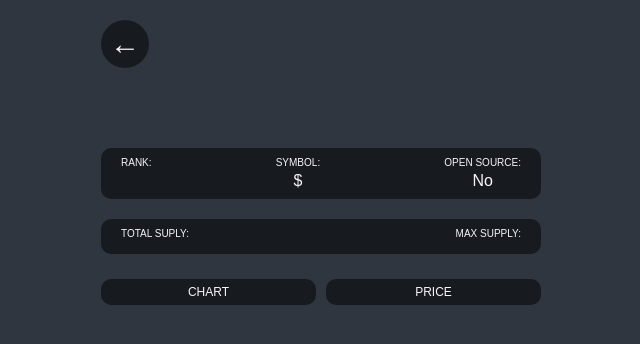
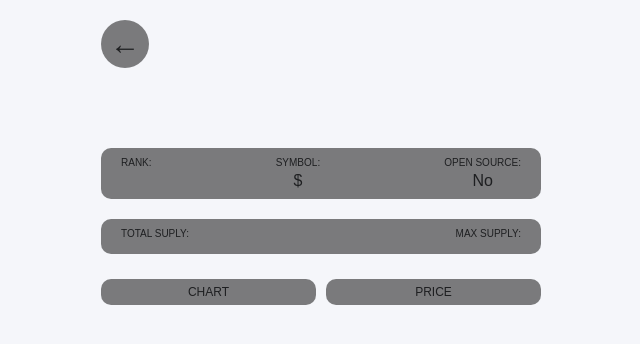
Before and after one commit to seonhop/react-master, a React (Create React App) app: page /1 in a window 1280 px wide. Shown: the top 344 px of the page, without its empty margins (319-959 px from the left). Built offline with nearby package versions, Linux system fonts and the light colour scheme; no server answers.

Commit message:
style changes for themes

```diff
--- a/src/index.tsx
+++ b/src/index.tsx
@@ -2,7 +2,7 @@ import React from "react";
 import ReactDOM from "react-dom/client";
 import App from "./App";
 import { ThemeProvider } from "styled-components";
-import { theme, lightTheme, darkTheme } from "./theme";
+import { lightTheme, darkTheme } from "./theme";
 import { QueryClient, QueryClientProvider } from "react-query";
 
 const root = ReactDOM.createRoot(
@@ -11,10 +11,15 @@ const root = ReactDOM.createRoot(
 
 const queryClient = new QueryClient();
 
+const themes = {
+    light: lightTheme,
+    dark: darkTheme,
+};
+
 root.render(
     <React.StrictMode>
         <QueryClientProvider client={queryClient}>
-            <ThemeProvider theme={theme}>
+            <ThemeProvider theme={lightTheme}>
                 <App />
             </ThemeProvider>
         </QueryClientProvider>
--- a/src/routes/Coins.tsx
+++ b/src/routes/Coins.tsx
@@ -21,7 +21,7 @@ const Header = styled.header`
 const CoinsList = styled.ul``;
 
 const Coin = styled.li`
-    background-color: white;
+    background-color: ${(props) => props.theme.textColor};
     color: ${(props) => props.theme.bgColor};
     margin-bottom: 10px;
     border-radius: 15px;
--- a/src/theme.ts
+++ b/src/theme.ts
@@ -14,6 +14,6 @@ export const darkTheme: DefaultTheme = {
 
 export const lightTheme: DefaultTheme = {
     bgColor: "#f5f6fa",
-    textColor: "#2f3640",
+    textColor: "#1e1f21",
     accentColor: "#6c5ce7",
 };
```
